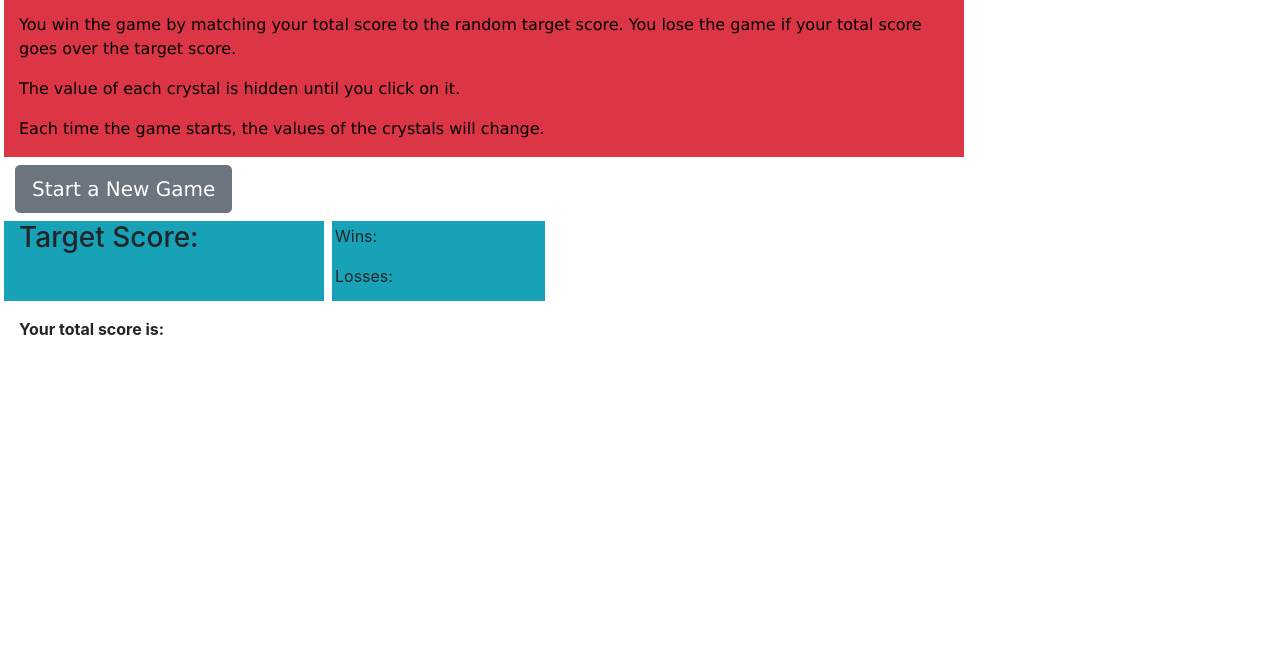
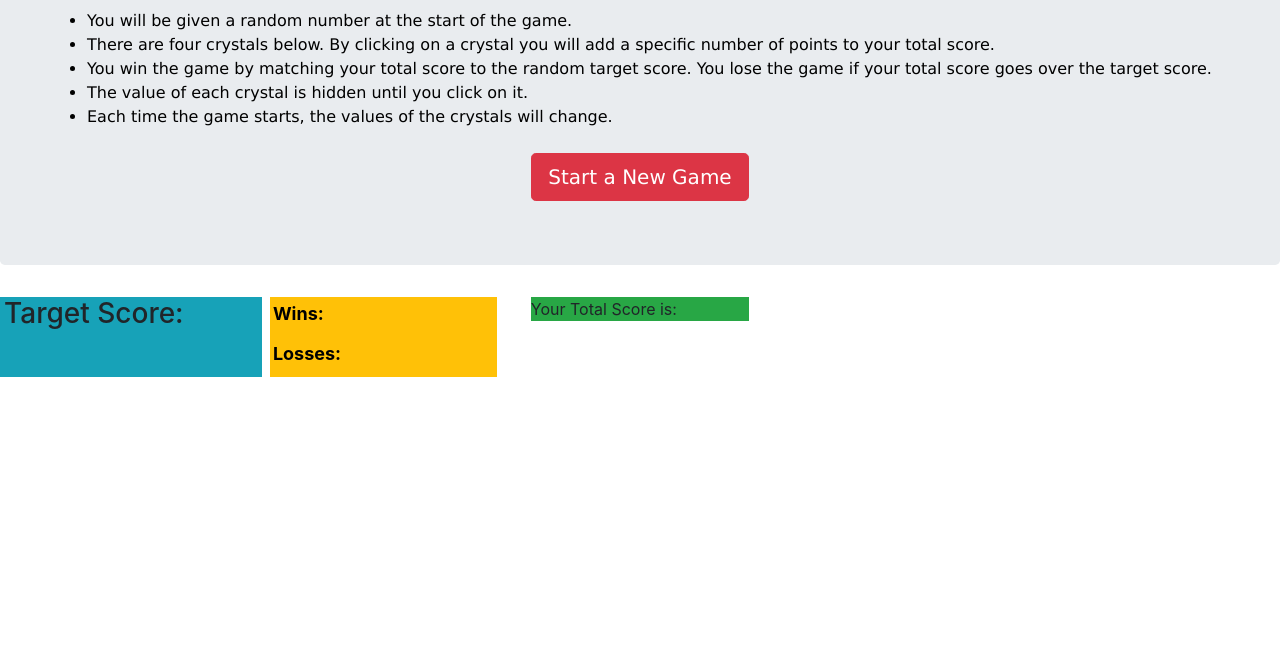
Before and after one commit to mrubenstein6192/Crystal_Collector_Game, a plain HTML site: page index.html in a window 1280 px wide. Shown: the part 131-800 px from the top of the page. Drawn offline with nearby package versions, Linux system fonts and the light colour scheme.

Commit message:
gameplay

```diff
--- a/assets/css/style.css
+++ b/assets/css/style.css
@@ -4,6 +4,11 @@ img{
   border-style: double;
   border-width: 3px;
   border-color: black;
+}
+
+h1{
+  text-align: center;
+  margin-bottom: 20px;
 }
 
 #totalScore {
@@ -15,15 +20,22 @@ img{
 #wins{
   height: 40px;
   padding: 3px;
+  font-size: large;
+  color: black;
+  font-weight: bold;
 }
 
 #losses{
   height:40px;
   padding: 3px;
+  font-size: large;
+  color: black;
+  font-weight: bold;
 }
 
 
 #directions{
   font-family: 'Lucida Sans', 'Lucida Sans Regular', 'Lucida Grande', 'Lucida Sans Unicode', Geneva, Verdana, sans-serif;
   color: black;
+
 }
--- a/assets/javascript/game.js
+++ b/assets/javascript/game.js
@@ -68,13 +68,13 @@ $(document).ready(function() {
     // If total score === target score, user wins; add 1 to wins and write to page
     if (totalScore === targetNumber) {
       wins++;
-      $wins.text(wins);
+      $wins.text("Wins: " + wins);
       gameRunning = false;
     }
     // If total score > target score, user loses; add 1 to losses and write to page
     else if (totalScore > targetNumber) {
       losses++;
-      $losses.text(losses);
+      $losses.text("Losses: " + losses);
       gameRunning = false;
     };
 
--- a/index.html
+++ b/index.html
@@ -12,29 +12,38 @@
 
   <title>Crystal Collector</title>
 </head>
+<body>
+<div class="jumbotron">
 <h1>Crystal Collector</h1>
-<body>
+
+
 <div class="container-fluid">
 
   <div class="row" id = "directions">
-    <div class="col-9 bg-danger mx-1 my-2">
-      <p>You will be given a random number at the start of the game.</p>
-      <p>There are four crystals below.  By clicking on a crystal you will add a specific number of points to your total score.</p>
-      <p>You win the game by matching your total score to the random target score.  You lose the game if your total score goes over the target score.</p>
-      <p>The value of each crystal is hidden until you click on it.</p>
-      <p>Each time the game starts, the values of the crystals will change.</p>
+    <div class="col-12 my-2">
+      <ul>
+      <li>You will be given a random number at the start of the game.</li>
+      <li>There are four crystals below.  By clicking on a crystal you will add a specific number of points to your total score.</li>
+      <li>You win the game by matching your total score to the random target score.  You lose the game if your total score goes over the target score.</li>
+      <li>The value of each crystal is hidden until you click on it.</li>
+      <li>Each time the game starts, the values of the crystals will change.</li>
+      </ul>
     </div>
-    <div class="col-3">
-      <button id="newGameBtn" class="btn btn-lg btn-secondary">Start a New Game</button>
+    <div class="mx-auto">
+        <button id="newGameBtn" class="btn btn-lg btn-danger">Start a New Game</button>
+      </div>
+  </div>
 </div>
 </div>
 
+  <div class="row my-2">
 
-  <div class="row my-2">
-    <div class="col-3 bg-info mx-1">
+    <div class="col-5">
+      <div class="row">
+        <div class="col-6 bg-info mx-1">
             <h3>Target Score: <span id = "targetNumber"></span></h3>
         </div>
-    <div class="col-2 bg-info mx-1">
+        <div class="col-5 bg-warning mx-1">
           <div class = "row">
             <span id = "wins">Wins: </span>
           </div>
@@ -42,34 +51,22 @@
            <span id = "losses">Losses: </span>
           </div>
         </div>
-    <div class="col-7">
-
+      </div>
+    </div>
+  <div class="col-2">
+    <div class="row bg-success">
+      Your Total Score is:
+    </div>
+    <div class="row">
+    <div class="col-12 bg-success" id = "totalScore">
+    </div>
     </div>
   </div>
 
-<div class="row" id = "crystals">
-    <!-- <div class="col-2" id = "red-crystal"><button id = "ruby"><img src = "assets/images/red_crystal.jpg" alt = "red gem"></button></div>
-    <div class="col-2" id = "blue-crystal"><button id = "saphire"><img src = "assets/images/blue_crystal.jpeg" alt = "blue gem"></button></div>
-    <div class="col-2" id = "green-crystal"><button id = "emerald"><img src = "assets/images/green_crystal.png" alt = "green gem"></button></div>
-    <div class="col-2" id = "yellow-crystal"><button id = "topaz"><img src = "assets/images/yellow_crystal.jpg" alt = "yellow gem"></button></div> -->
-
   </div>
 
-  <div class="row my-2">
-    <div class="col-3 mx-1">
-      <strong>Your total score is: </strong>
-    </div>
-    <div class="col-9">
+<div class="row" id = "crystals">
 
-    </div>
-  </div>
-
-  <div class="row my-2">
-    <div class="col-3 bg-success mx-1" id = "totalScore">
-    </div>
-    <div class="col-9">
-
-    </div>
 </div>
 
 </div>
```
Lines whose indentation alone changed are shown as unchanged.
